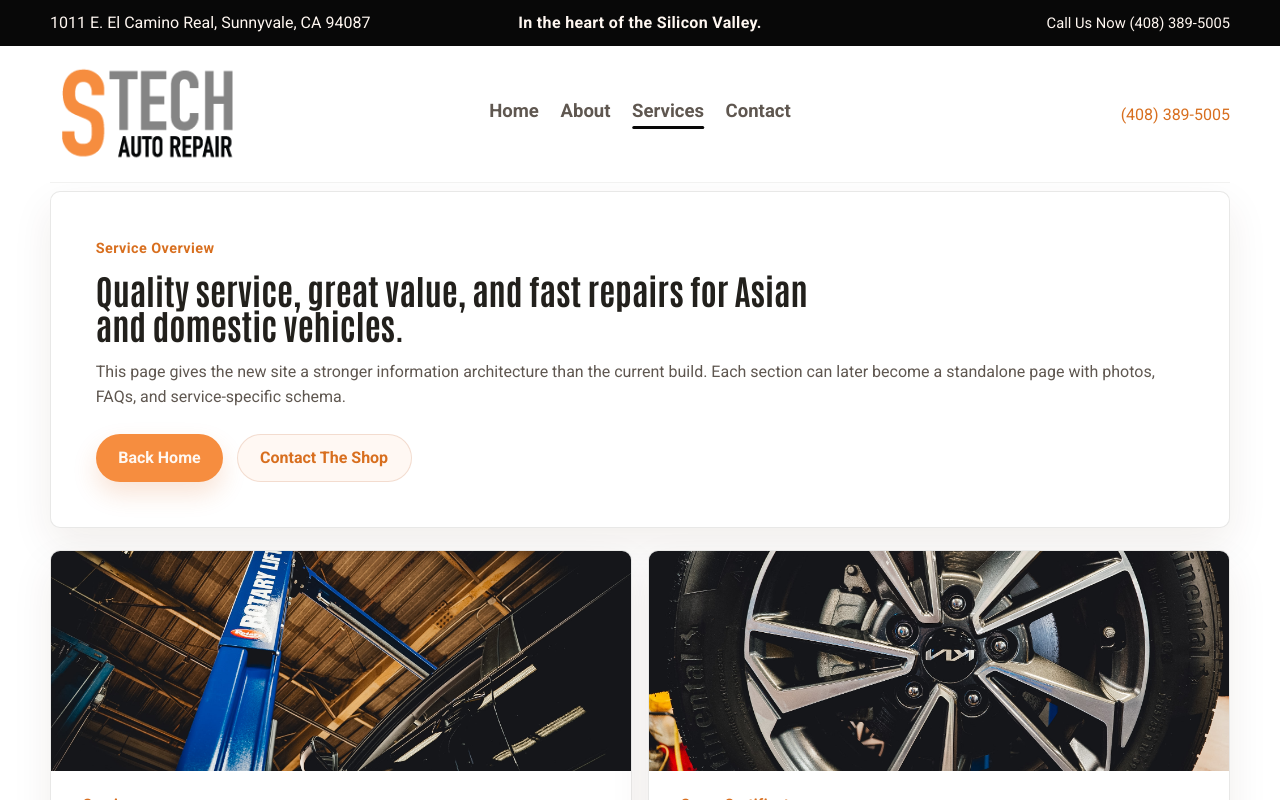
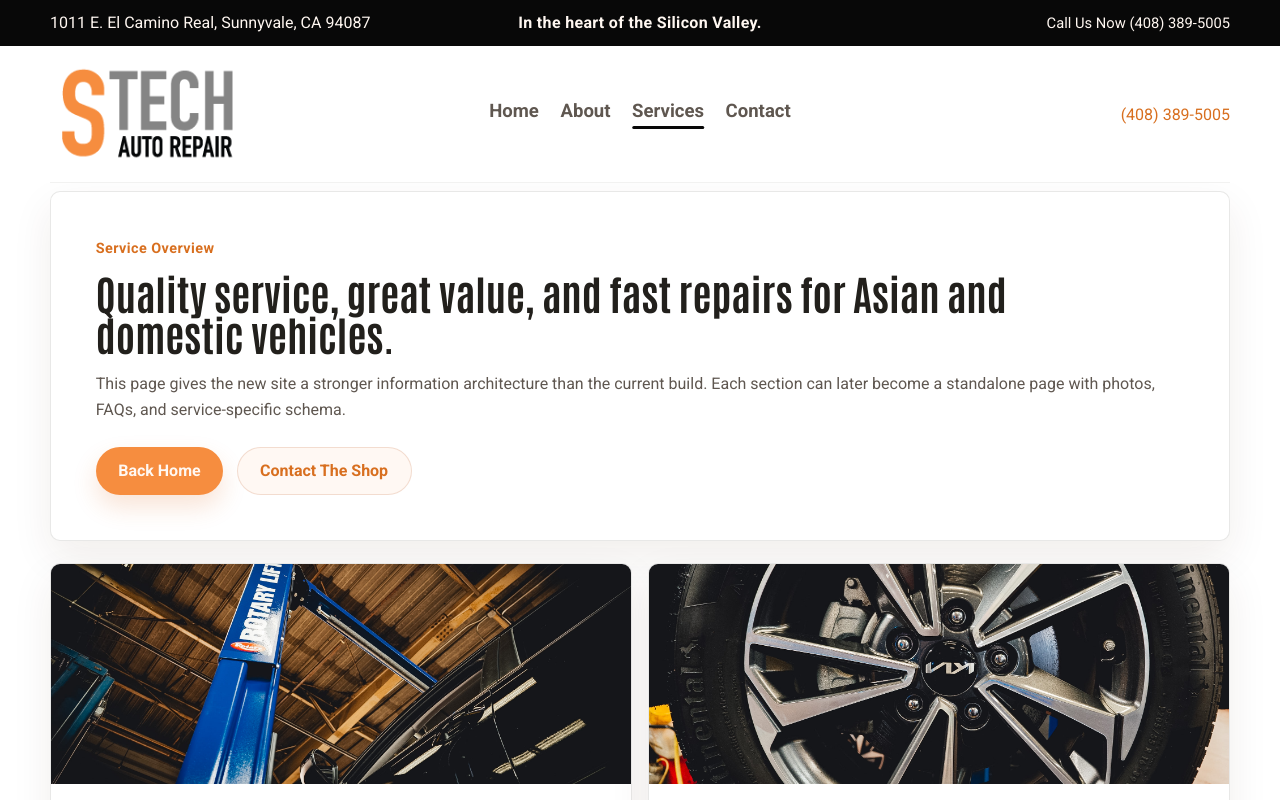
Before and after one commit to DietmarSZ/stechherman, a Next.js app: page /services in a window 1280 px wide. Shown: the top 800 px of the page. Built offline with nearby package versions, Linux system fonts and the light colour scheme.

Commit message:
Restore services headline size

```diff
--- a/src/app/globals.css
+++ b/src/app/globals.css
@@ -639,8 +639,8 @@ span {
 }
 
 .services-hero-title {
-  max-width: 42ch;
-  font-size: clamp(1.8rem, 2.7vw, 2.75rem);
+  max-width: 48ch;
+  font-size: clamp(2rem, 3.2vw, 3rem);
   line-height: 1;
 }
 
```
